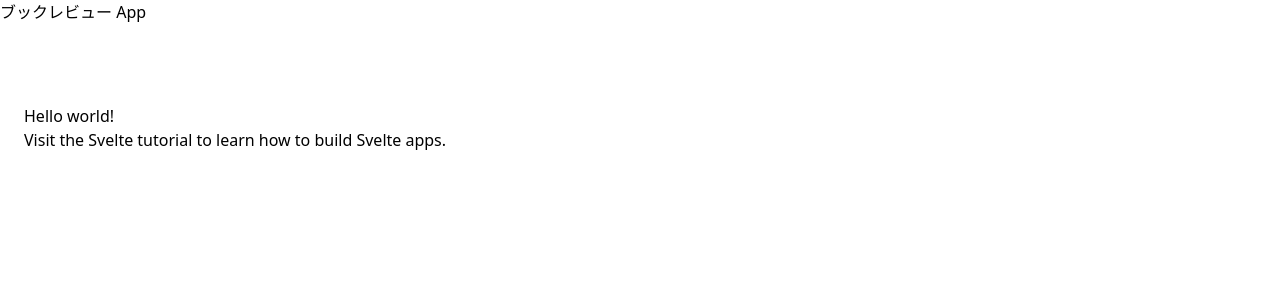
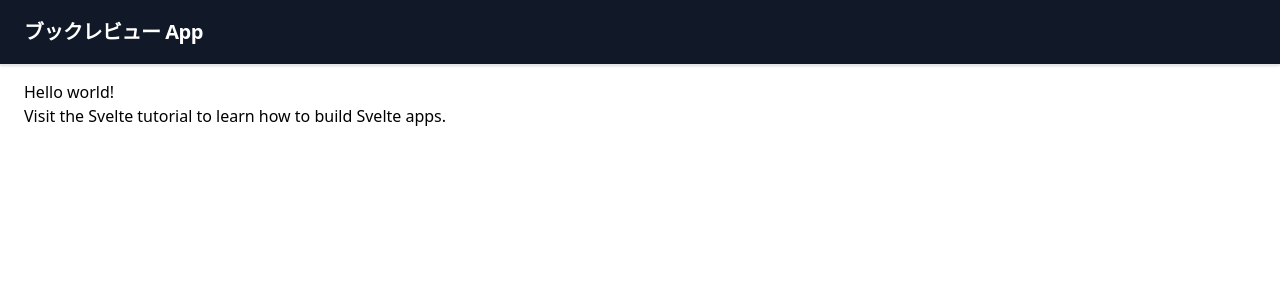
Before and after one commit to mori-hisayuki/svelte-book-review-app, a Svelte app: page / in a window 1280 px wide. Shown: the top 300 px of the page. Built offline with nearby package versions, Linux system fonts and the light colour scheme.

Commit message:
HeaderのCSS適用

```diff
--- a/src/components/Header.svelte
+++ b/src/components/Header.svelte
@@ -1,6 +1,6 @@
-<header>
-  <div>
-    <span>
+<header class='top-0 lef-0 w-full z-40 bg-gray-900 shadow fixed border-b border-gray-200'>
+  <div class='container mx-auto px-6 h-16 flex justify-between items-center'>
+    <span class='font-semibold text-xl text-white tracking-tight'>
       ブックレビュー App
     </span>
   </div>
```
